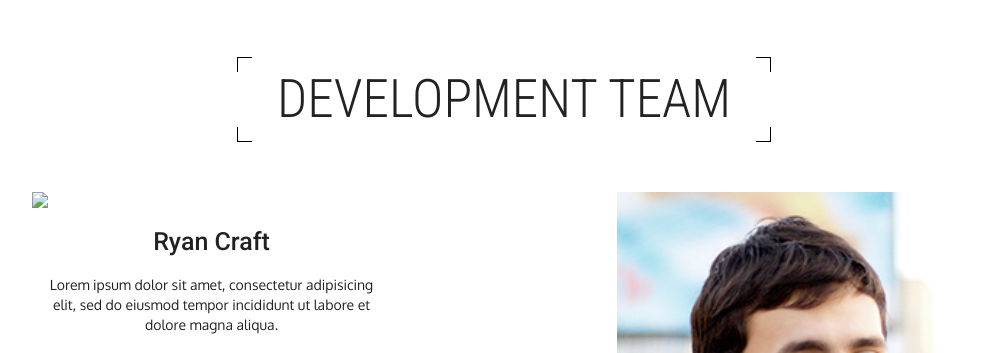
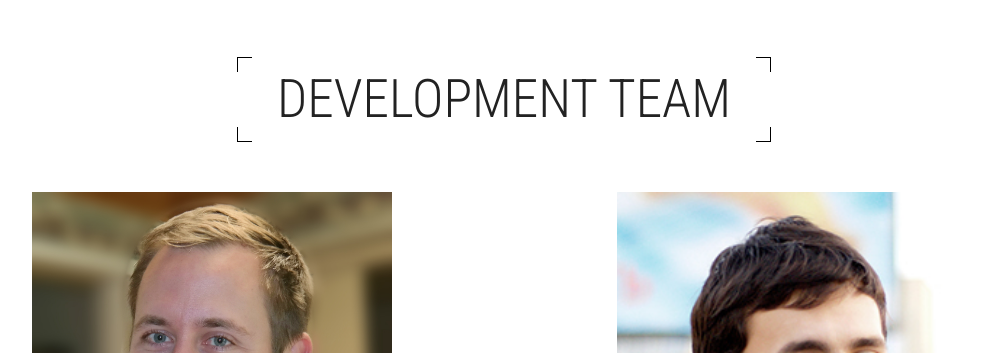
Before and after one commit to rcraft10/polo-master, a plain HTML site: page index.html in a window 1280 px wide. Shown: the part 1888-2241 px from the top of the page, without its empty margins (136-1144 px from the left). Drawn offline with nearby package versions, Linux system fonts and the light colour scheme.

Commit message:
ryanprofilepic

```diff
--- a/index.html
+++ b/index.html
@@ -208,7 +208,7 @@
 			<section class="row">
 				<section class="col-md-6 col-sm-6">
 					<div class="team-member wow animated fadeIn" data-wow-delay=="0.3s">
-						<img src="img/RyanHeadShotBlurred.jpg" class="img_res team-pic">
+						<img src="img/ryanprofilepic.jpg" class="img_res team-pic">
 						<h2 class="wow animated fadeInDown" data-wow-delay=="0.7s">Ryan Craft</h2>
 						<p class="wow animated fadeIn" data-wow-delay=="0.7s">Lorem ipsum dolor sit amet, consectetur adipisicing elit, sed do eiusmod
 						tempor incididunt ut labore et dolore magna aliqua.</p>
```
